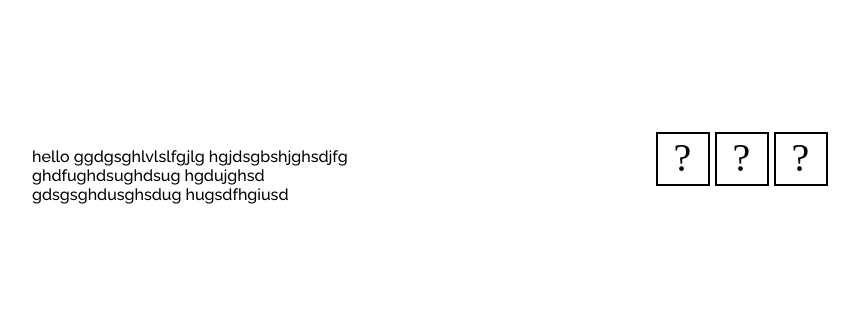
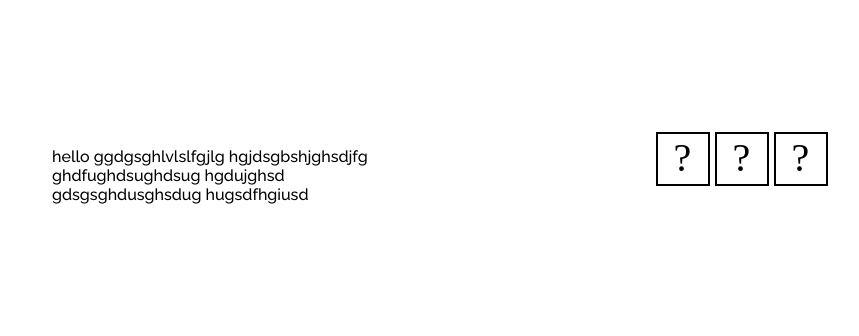
Before and after one commit to nickonbabaei/Zanzibar, a plain HTML site: page second.html in a window 1280 px wide. Shown: the part 149-485 px from the top of the page, without its empty margins (21-880 px from the left). Drawn offline with Linux system fonts and the light colour scheme; grey boxes are pictures that could not be loaded.

Commit message:
changed tab title

```diff
--- a/second.html
+++ b/second.html
@@ -6,7 +6,7 @@
     <meta http-equiv="X-UA-Compatible" content="IE=edge">
     <meta name="viewport" content="width=device-width, initial-scale=1.0">
     <script src="./script.js" defer></script>
-    <title>Document</title>
+    <title>Zanzibar</title>
     <link rel="stylesheet" href="./style.css">
 </head>
 <body>
--- a/style.css
+++ b/style.css
@@ -77,7 +77,8 @@ body {
 
 .container {
     position: absolute;
-    margin-left: 50px;
+    margin-left: 70px;
+    margin-right: 70px;
     width: 350px;
     height: 400px;
     bottom: 120px;
```
Also changed, not shown: index.html (+1 -1 lines).
